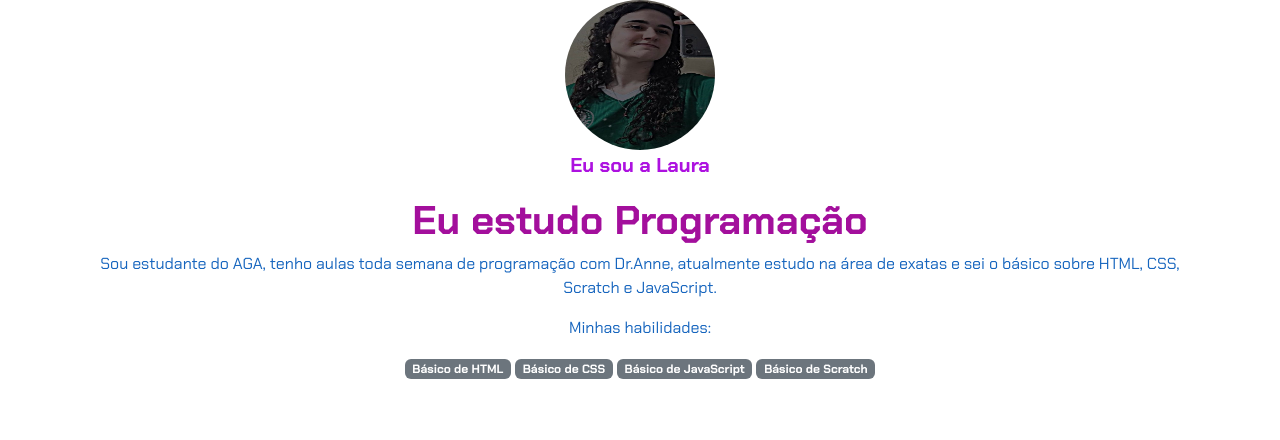
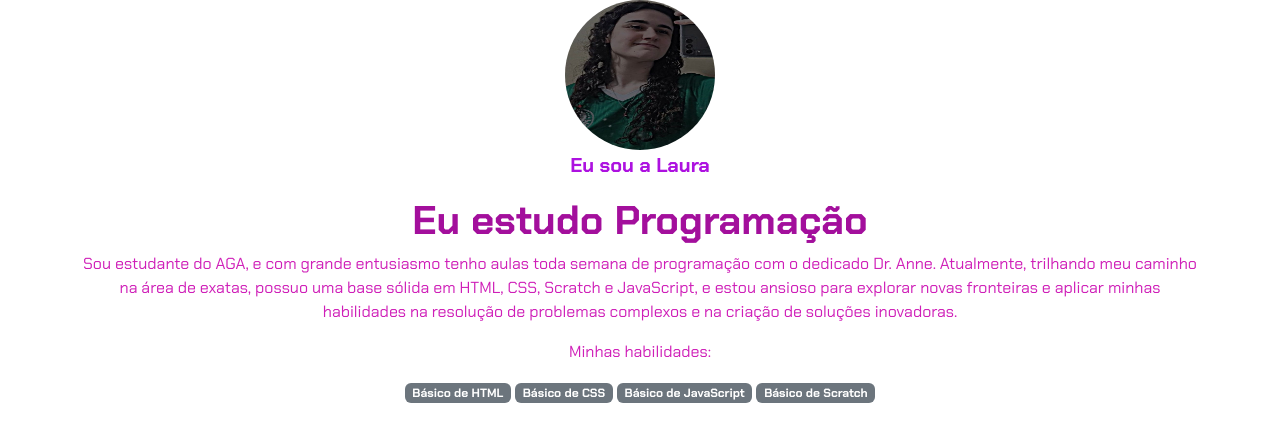
Before and after one commit to LauraMinuti77/portif-lio, a plain HTML site: page index.html in a window 1280 px wide. Shown: the top 440 px of the page. Drawn offline with nearby package versions, Linux system fonts and the light colour scheme.

Commit message:
Add files via upload

```diff
--- a/index.html
+++ b/index.html
@@ -16,8 +16,9 @@
             srcset="">
         <p class="lead">Eu sou a Laura</p>
         <h1>Eu estudo Programação</h1>
-        <p>Sou estudante do AGA, tenho aulas toda semana de programação com Dr.Anne, atualmente estudo
-            na área de exatas e sei o básico sobre HTML, CSS, Scratch e JavaScript.
+        <p>Sou estudante do AGA, e com grande entusiasmo tenho aulas toda semana de programação com o dedicado Dr. Anne. Atualmente, trilhando meu caminho na área de exatas, possuo uma base sólida em HTML, CSS, Scratch
+            e JavaScript, e estou ansioso para explorar novas fronteiras e aplicar minhas habilidades na resolução
+            de problemas complexos e na criação de soluções inovadoras.
         </p>
         <p>Minhas habilidades:</p>
         <div>
--- a/style.css
+++ b/style.css
@@ -1,7 +1,7 @@
 @import url('https://fonts.googleapis.com/css2?family=Chakra+Petch:ital,wght@0,300;0,400;0,500;0,600;0,700;1,300;1,400;1,500;1,600;1,700&display=swap');
 
 :root {
-    --cor-principal: #1665be;
+    --cor-principal: #cf1fb8;
     --cor-secundaria: #a30f9c;
     --cor-destaque: #ad11e0;
 }
```
